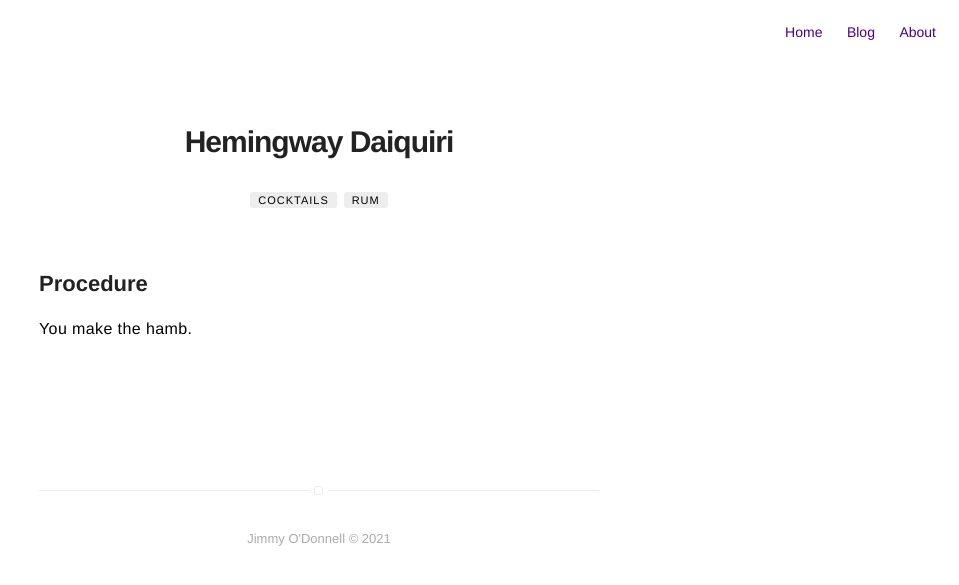
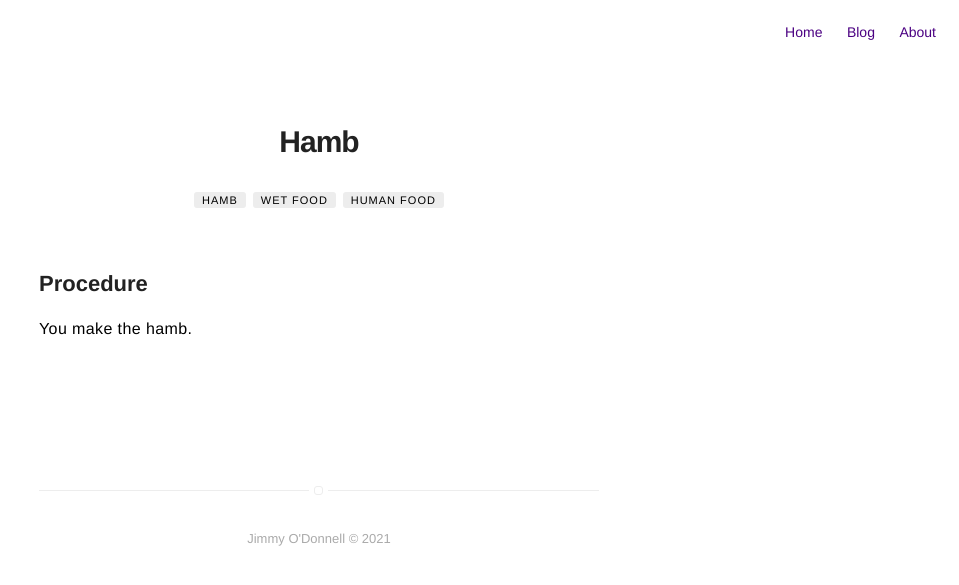
Before and after one commit to jimmyodonnell/jimmyodonnell.github.io, a Jekyll site: the page built from recipes/hamb.md, in a window 1280 px wide. Shown: the top 585 px of the page, without its empty margins (321-1280 px from the left). Built offline with Jekyll 4.4.1, drawn with Linux system fonts in a browser that asks for light colours.

Commit message:
Update hamb.md

```diff
--- a/recipes/hamb.md
+++ b/recipes/hamb.md
@@ -1,10 +1,10 @@
 ---
 layout: post
 category: blog
-title: Hemingway Daiquiri
+title: Hamb
 excerpt:
-modified: 2021-02-04
-tags: [Cocktails, Rum]
+modified: 2021-02-08
+tags: [Hamb, Wet Food, Human Food]
 comments: false
 ---
 
```
